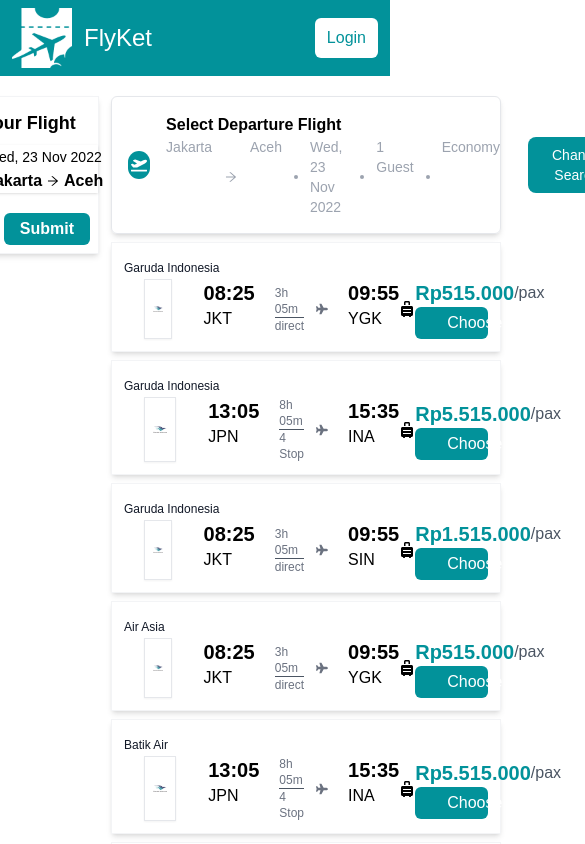
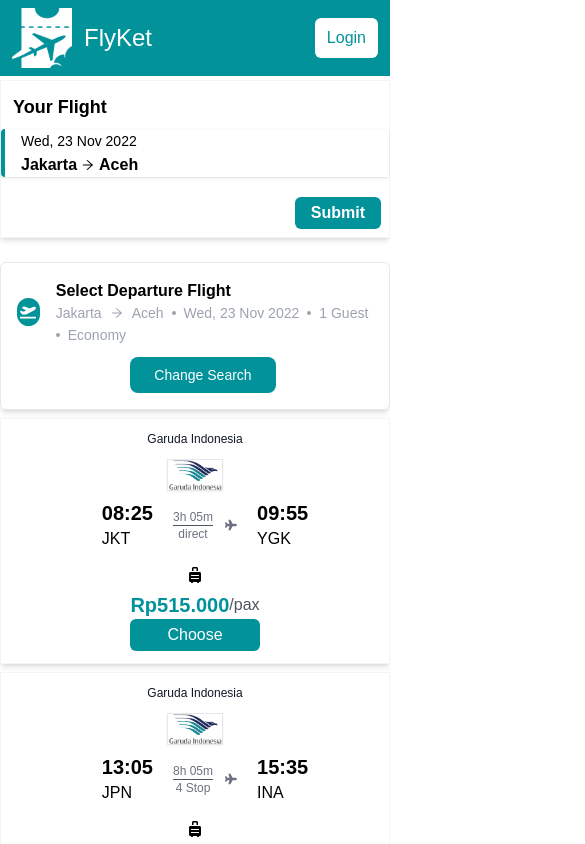
Before and after one commit to azarnuzy/E-Flight-Final-Project, a React (Create React App) app: page /flight/search in a window 390 px wide. Shown: the top 844 px of the page, 585 px wide, since content can reach past the window. Built offline with nearby package versions, Linux system fonts and the light colour scheme; what tailwindcss-font-inter would draw is missing.

Commit message:
responsive flight list page

```diff
--- a/src/components/FlightList/CardFlight.js
+++ b/src/components/FlightList/CardFlight.js
@@ -9,14 +9,19 @@ export default function CardFlight({ item }) {
 
   return (
     <div className="shadow-md border-gray-100 p-3 border-solid border-[1px] mt-2">
+      <div className="flex justify-between md:flex-row gap-y-2 flex-col items-center">
+        <div className="flex flex-col items-center min-w-fit gap-y-3">
           <span className="text-xs text-gray-900">{item.airplane}</span>
-      <div className="flex justify-between">
-        <div className="border w-14 p-2 border-solid shadow-sm  flex items-center justify-center mr-3 ml-5">
+          <div className="border w-14 md:p-2 border-solid shadow-sm  flex items-center justify-center mx-3">
             <img src={garudaLogo} alt="" />
           </div>
+        </div>
+        <div className="flex w-full justify-center flex-col items-center md:flex-row gap-4">
           <div className="flex gap-5 ml-5">
-          <div className="flex flex-col">
-            <span className="text-xl font-semibold">{item.departure_time}</span>
+            <div className="flex flex-col justify-between">
+              <span className="text-xl font-semibold">
+                {item.departure_time}
+              </span>
               <span className="text-md">{item.from_airport}</span>
             </div>
             <div className="flex justify-center flex-col items-center">
@@ -36,7 +41,8 @@ export default function CardFlight({ item }) {
           <div className="flex items-center">
             <FaSuitcaseRolling />
           </div>
-        <div className="w-1/5 flex flex-col justify-center">
+        </div>
+        <div className="md:w-1/5 flex flex-col justify-center">
           <div className="flex items-center">
             <span className="text-xl font-semibold text-primary">
               {item.price}
@@ -44,9 +50,10 @@ export default function CardFlight({ item }) {
             <span className="text-gray-600 font-medium">/pax</span>
           </div>
           <button
-            className="py-1 px-8 text-white bg-primary rounded-md"
+            className="py-1 md:px-8 text-white bg-primary rounded-md"
             onClick={() => {
               dispatch(setOrders(item));
+              window.scrollTo(0, 0);
             }}
           >
             Choose
--- a/src/components/FlightList/FlightSearch.js
+++ b/src/components/FlightList/FlightSearch.js
@@ -25,17 +25,17 @@ export default function FlightSearch() {
   const seatClass = useSelector(getSeatClass) || params.get('sc') || 'Economy';
 
   return (
-    <div className="w-full mx-auto mt-24">
-      <div className="rounded-md shadow-md border-gray-200 border-[1px]  border-solid  p-4 flex items-center justify-between gap-3">
-        <div className="flex items-center gap-4">
-          <div className="flex items-center text-white w-7 h-7 justify-center bg-primary rounded-full">
+    <div className="w-full mx-auto lg:mt-24 mt-3">
+      <div className="rounded-md shadow-md border-gray-200 border-[1px]  border-solid  p-4 flex items-center justify-between gap-3 md:flex-row flex-col">
+        <div className="flex  items-center gap-4 ">
+          <div className="flex items-center text-white w-7 h-7 justify-center bg-primary rounded-full ">
             <FaPlaneDeparture />
           </div>
-          <div className="flex items-start flex-col justify-center">
+          <div className="flex items-start  flex-col justify-center">
             <div className="flex gap-1 font-semibold ">
               <h3>Select Departure Flight</h3>
             </div>
-            <div className="flex gap-3 text-gray-400 text-sm">
+            <div className="flex flex-wrap md:gap-3 gap-2 gap-y-[2px] text-gray-400 text-sm ">
               <span>{from} </span>
               <div className="flex items-center">
                 <AiOutlineArrowRight className="text-sm" />
--- a/src/components/FlightList/ModalChangeSearch.js
+++ b/src/components/FlightList/ModalChangeSearch.js
@@ -25,7 +25,7 @@ export default function ModalChangeSearch() {
       </div>
 
       <Transition appear show={isOpen} as={Fragment}>
-        <Dialog as="div" className="relative z-[5]" onClose={closeModal}>
+        <Dialog as="div" className="relative z-10" onClose={closeModal}>
           <Transition.Child
             as={Fragment}
             enter="ease-out duration-300"
--- a/src/components/FlightList/UserFlight.js
+++ b/src/components/FlightList/UserFlight.js
@@ -19,11 +19,11 @@ export default function UserFlight() {
   const order = useSelector(getOrders);
 
   return (
-    <div className=" w-1/3  mt-24 h-fit shadow-md border-gray-100 border-solid border-[1px] pt-3">
+    <div className=" lg:w-1/3 w-full md:mt-24 mt-20 h-fit shadow-md border-gray-100 border-solid border-[1px] pt-3">
       <div className="ml-30">
         <h2 className="text-lg font-bold pl-3 mb-2">Your Flight</h2>
         <div className="flex shadow">
-          <div className="mr-4 min-h-full w-1 bg-primary"></div>
+          <div className="mr-4 rounded-tl-md rounded-bl-md min-h-full w-1 bg-primary"></div>
           <div>
             <div className="w-full flex">
               <div className="w-full">
--- a/src/components/Navbar/Navbar.js
+++ b/src/components/Navbar/Navbar.js
@@ -7,7 +7,7 @@ import { useNavigate } from 'react-router-dom';
 export default function Navbar() {
   const navigate = useNavigate();
   return (
-    <div className="w-full bg-primary  px-3 fixed top-0 z-10">
+    <div className="w-full bg-primary  px-3 fixed top-0 z-[8]">
       <div className="max-w-[1280px] mx-auto flex justify-between">
         <Link to={'/'} className="flex items-center gap-3 my-2 ">
           <img src={logo} alt="" className="w-[60px]" />{' '}
--- a/src/index.css
+++ b/src/index.css
@@ -1,4 +1,8 @@
 @tailwind base;
+html {
+  scroll-behavior: smooth;
+}
+
 @tailwind components;
 @tailwind utilities;
 
--- a/src/pages/FlightList.js
+++ b/src/pages/FlightList.js
@@ -73,7 +73,7 @@ export default function FlightList() {
     <div>
       <Navbar />
       <div className="max-w-[1280px] w-full mx-auto flex">
-        <div className="flex mx-10 w-full gap-3 justify-center">
+        <div className="flex lg:flex-row flex-col md:mx-10 w-full gap-3 justify-center">
           <UserFlight />
           <div className="w-full">
             <FlightSearch />
```
Lines whose indentation alone changed are shown as unchanged.
